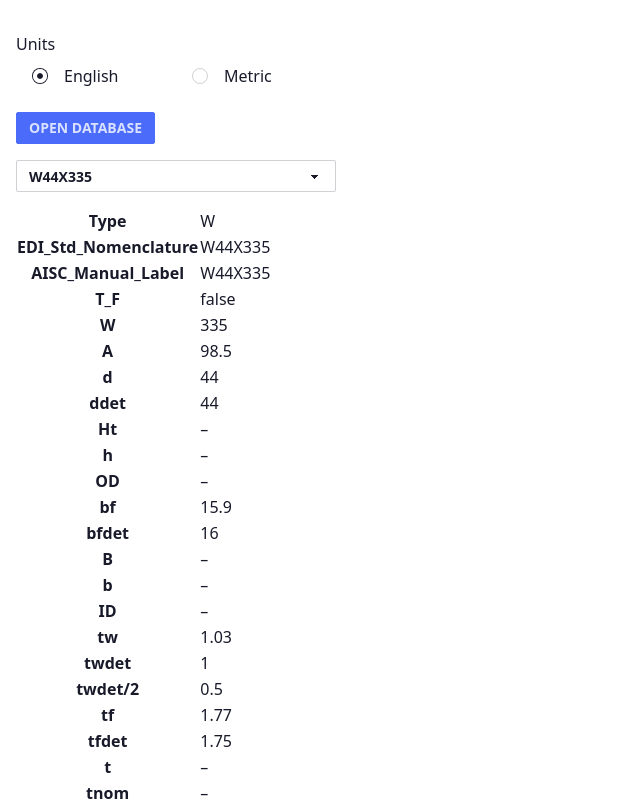
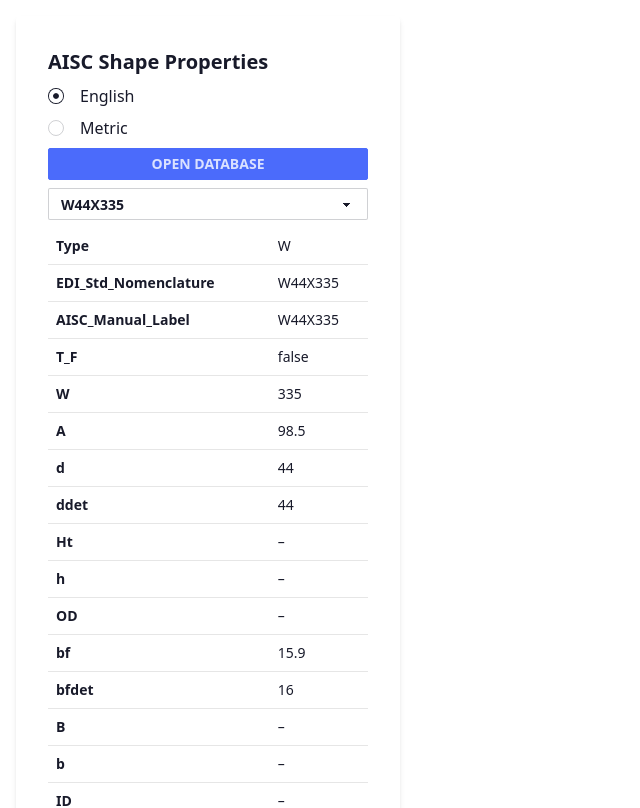
Before and after one commit to mjrdd/steel-design, a SvelteKit app: page / in a window 1280 px wide. Shown: the top 808 px of the page, without its empty margins (0-640 px from the left). Built offline with nearby package versions, Linux system fonts and the light colour scheme.

Commit message:
Update styles

```diff
--- a/src/routes/+page.svelte
+++ b/src/routes/+page.svelte
@@ -18,12 +18,11 @@
 	}
 </script>
 
-<div class="window">
-	<div>
-		<div class="section">
-			<h3>Units</h3>
+<div class="p-4">
+	<div class="card w-96 bg-base-100 shadow-md">
+		<div class="card-body">
+			<h2 class="card-title">AISC Shape Properties</h2>
 
-			<div class="toggle-units">
 			<label class="flex items-center gap-4">
 				<input
 					type="radio"
@@ -43,15 +42,10 @@
 					bind:group={$activeUnits} />
 				Metric
 			</label>
-			</div>
-		</div>
 
-		<div class="section">
 			<button class="btn btn-sm btn-primary" on:click={openDatabase}>Open Database</button>
-		</div>
 
 			{#if $aiscShapesDatabaseEnglish && $aiscShapesDatabaseMetric}
-			<div class="section">
 				<select
 					class="select select-sm select-bordered w-full max-w-xs"
 					bind:value={$activeAiscShape}>
@@ -69,52 +63,22 @@
 						{/each}
 					{/if}
 				</select>
-			</div>
 
-			<div class="section">
 				{#if $activeAiscShapeData}
-					<table>
+					<table class="table table-compact w-full">
+						<tbody>
 							{#each Object.entries($activeAiscShapeData) as [key, value]}
 								<tr>
 									<th>{key}</th>
 									<td>{value}</td>
 								</tr>
 							{/each}
+						</tbody>
 					</table>
 				{/if}
-			</div>
 			{:else}
 				<p>Loading AISC Shapes data...</p>
 			{/if}
 		</div>
 	</div>
-
-<style>
-	.window {
-		padding: 16px;
-		display: grid;
-		grid-template-columns: repeat(auto-fill, 320px);
-	}
-
-	.section {
-		margin: 16px 0;
-	}
-
-	.toggle-units {
-		display: grid;
-		grid-template-columns: repeat(auto-fill, minmax(10rem, 1fr));
-	}
-
-	.toggle-units label {
-		padding: 8px 16px;
-		cursor: pointer;
-	}
-
-	.toggle-units label:hover {
-		background-color: hsl(0, 0%, 90%);
-	}
-
-	select {
-		width: 100%;
-	}
-</style>
+</div>
--- a/src/routes/database/+page.svelte
+++ b/src/routes/database/+page.svelte
@@ -4,8 +4,9 @@
 	import { activeUnits } from "$lib/stores";
 </script>
 
-<div>
-	<div class="toggle-units">
+<div class="p-8">
+	<h2 class="text-xl font-bold">AISC Shapes Database v15.0</h2>
+
 	<label>
 		<input type="radio" name="units" bind:group={$activeUnits} value="english" />
 		English
@@ -15,37 +16,25 @@
 		<input type="radio" name="units" bind:group={$activeUnits} value="metric" />
 		Metric
 	</label>
-	</div>
 
-	<table>
+	<table class="table table-compact w-full">
+		<thead>
 			<tr>
+				<th />
 				{#each Object.keys(($activeUnits === "english" ? aiscShapesDatabaseEnglish : aiscShapesDatabaseMetric)[0]) as key}
 					<th>{key}</th>
 				{/each}
 			</tr>
-
-		{#each $activeUnits === "english" ? aiscShapesDatabaseEnglish : aiscShapesDatabaseMetric as aiscShapesDatabase}
+		</thead>
+		<tbody>
+			{#each $activeUnits === "english" ? aiscShapesDatabaseEnglish : aiscShapesDatabaseMetric as aiscShapesDatabase, index}
 				<tr>
+					<th>{index}</th>
 					{#each Object.values(aiscShapesDatabase) as value}
 						<td>{value}</td>
 					{/each}
 				</tr>
 			{/each}
+		</tbody>
 	</table>
 </div>
-
-<style>
-	.toggle-units {
-		display: grid;
-		grid-template-columns: repeat(auto-fill, minmax(10rem, 1fr));
-	}
-
-	.toggle-units label {
-		padding: 8px 16px;
-		cursor: pointer;
-	}
-
-	.toggle-units label:hover {
-		background-color: hsl(0, 0%, 90%);
-	}
-</style>
```
Lines whose indentation alone changed are shown as unchanged.
